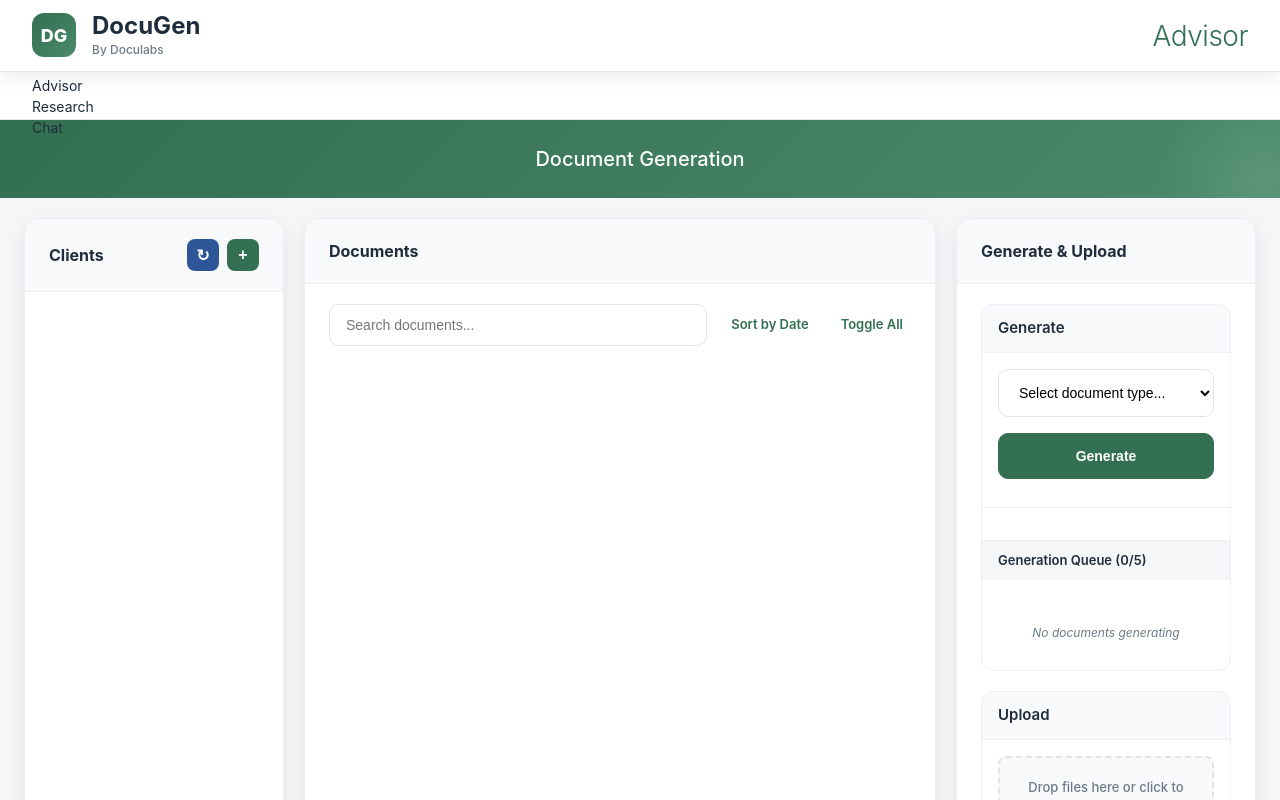
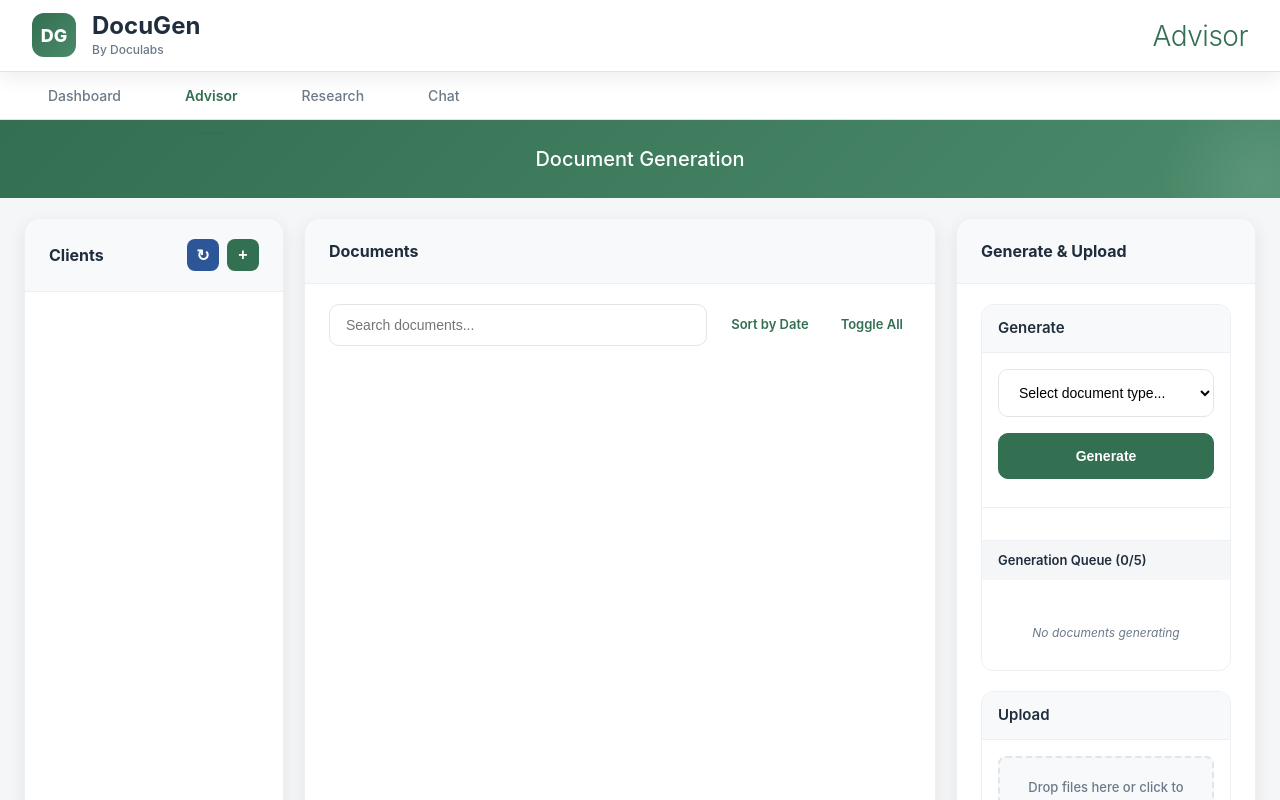
Before and after one commit to Team-Lightning-LLC/DocuGen-Advisor, a plain HTML site: page advisor.html in a window 1280 px wide. Drawn offline with nearby package versions, Linux system fonts and the light colour scheme; no server answers.

Commit message:
Update advisor.html

```diff
--- a/advisor.html
+++ b/advisor.html
@@ -1661,12 +1661,11 @@ dialog::backdrop {
 
     <!-- Secondary Nav -->
 <nav class="secondary-nav">
-    <nav class="nav-tabs">
-  <div class="nav-tab  onclick="window.location.href='dashboard.html'">Dashboard</div>
-  <div class="nav-tab" onclick="window.location.href='advisor.html'">Advisor</div>
-  <div class="nav-tab" onclick="window.location.href='research.html'">Research</div>
-  <div class="nav-tab" onclick="window.location.href='chat.html'">Chat</div>
-</nav>
+  <div class="secondary-links">
+    <div class="secondary-link">Dashboard</div>
+    <div class="secondary-link active">Advisor</div>
+    <div class="secondary-link">Research</div>
+    <div class="secondary-link">Chat</div>
   </div>
 </nav>
 <div class="advisor-banner">
```
